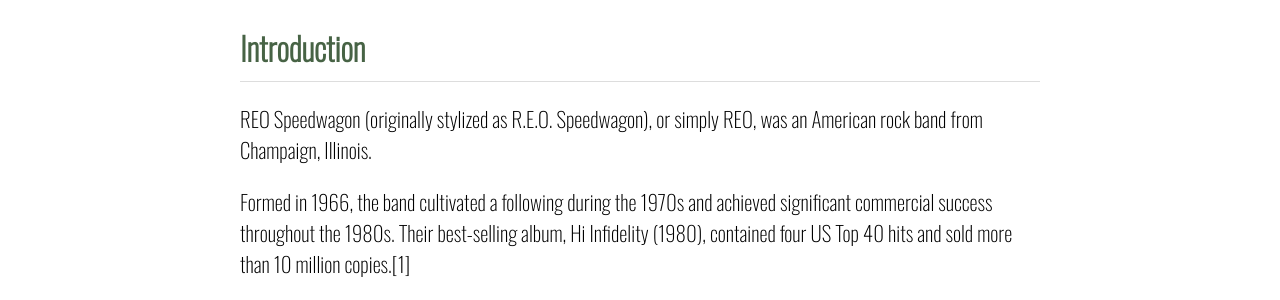
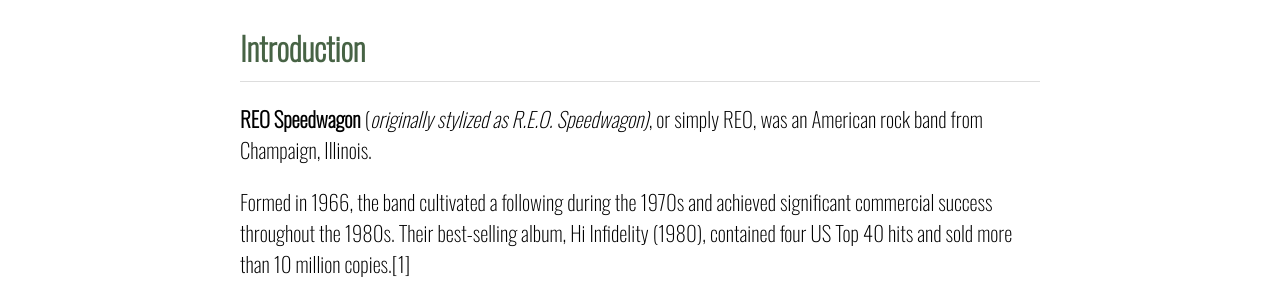
Before and after one commit to SourceLabUIUC/FA2025, a Jekyll site: the page built from index.markdown, in a window 1280 px wide and 900 px high. Shown: the part 292-592 px from the top of the window. Built offline with Jekyll 4.4.1, drawn with Linux system fonts in a browser that asks for light colours.

```diff
--- a/index.markdown
+++ b/index.markdown
@@ -6,7 +6,7 @@ layout: single_page
 
 # Introduction
 
-REO Speedwagon (originally stylized as R.E.O. Speedwagon), or simply REO, was an American rock band from Champaign, Illinois.
+**REO Speedwagon** (_originally stylized as R.E.O. Speedwagon)_, or simply REO, was an American rock band from Champaign, Illinois.
 
 Formed in 1966, the band cultivated a following during the 1970s and achieved significant commercial success throughout the 1980s. Their best-selling album, Hi Infidelity (1980), contained four US Top 40 hits and sold more than 10 million copies.[1]
 
```
